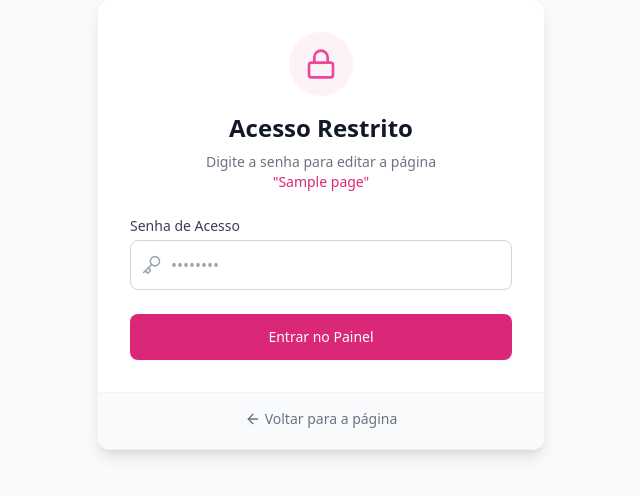
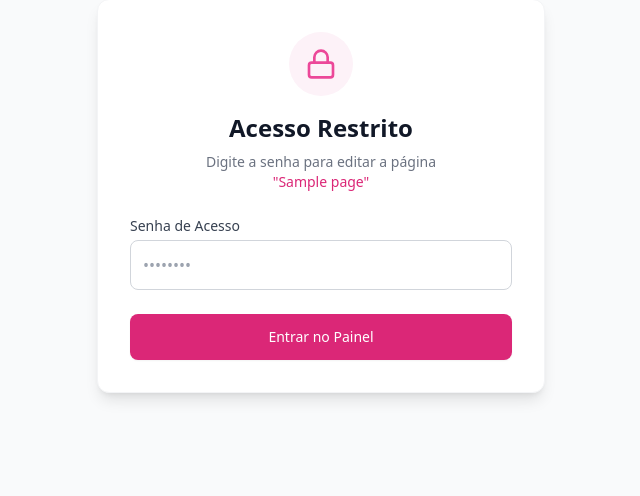
Before and after one commit to leanttro/phygital_casal, a Flask app: a page that uses templates/login.html in a window 1280 px wide. Shown: the part 142-638 px from the top of the page, without its empty margins (319-959 px from the left). Run offline with Flask 3, Linux system fonts and the light colour scheme; tables that the repository leaves empty hold one stand-in row (values such as "Sample post"); some libraries are stand-ins or nearby versions.

Commit message:
Update login.html

```diff
--- a/templates/login.html
+++ b/templates/login.html
@@ -60,7 +60,6 @@
                         <label class="block text-sm font-medium text-gray-700 mb-1">Sua Mensagem</label>
                         <textarea name="mensagem" rows="5"
                                   class="w-full border-gray-300 rounded-lg shadow-sm focus:ring-pink-500 focus:border-pink-500 p-2 border">{{ page.message }}</textarea>
-                        <p class="text-xs text-gray-500 mt-1">Dica: Use emojis para deixar mais bonito! 💖</p>
                     </div>
 
                     <div>
@@ -68,22 +67,41 @@
                         <div class="flex items-center space-x-2">
                             <input type="color" name="cor_fundo" value="{{ page.background_color }}"
                                    class="h-10 w-20 rounded cursor-pointer border border-gray-300 p-1">
-                            <span class="text-sm text-gray-500">Clique na cor para alterar</span>
+                            <span class="text-sm text-gray-500">Toque para escolher</span>
                         </div>
                     </div>
 
                     <hr class="border-gray-100">
 
                     <div>
-                        <label class="block text-sm font-medium text-gray-700 mb-1 flex items-center">
-                            <i data-lucide="music" class="w-4 h-4 mr-2 text-pink-500"></i> Link do Spotify
+                        <label class="block text-sm font-medium text-gray-700 mb-2 flex items-center">
+                            <i data-lucide="music" class="w-4 h-4 mr-2 text-pink-500"></i> Escolher Música (Spotify)
                         </label>
-                        <input type="text" name="spotify_url" value="{{ page.spotify_url if page.spotify_url else '' }}"
-                               placeholder="Cole o link da música ou playlist aqui..."
-                               class="w-full border-gray-300 rounded-lg shadow-sm focus:ring-pink-500 focus:border-pink-500 p-2 border">
-                        <p class="text-xs text-gray-500 mt-1">O sistema converte automaticamente para o player.</p>
+
+                        <input type="hidden" id="real_spotify_url" name="spotify_url" value="{{ page.spotify_url if page.spotify_url else '' }}">
+
+                        <div class="flex space-x-2 mb-3">
+                            <input type="text" id="spotify_query" placeholder="Digite o nome da música..."
+                                   class="flex-1 border-gray-300 rounded-lg shadow-sm p-2 border focus:ring-pink-500 focus:border-pink-500">
+                            <button type="button" onclick="searchSpotify()"
+                                    class="bg-gray-800 text-white px-4 py-2 rounded-lg hover:bg-gray-700 transition">
+                                <i data-lucide="search" class="w-4 h-4"></i>
+                            </button>
+                        </div>
+
+                        <div id="spotify_results" class="space-y-2 mb-4 hidden"></div>
+
+                        <div id="spotify_preview" class="mt-4">
+                            {% if page.spotify_url %}
+                                <p class="text-xs text-gray-500 mb-2 uppercase font-bold">Música Selecionada:</p>
+                                <iframe style="border-radius:12px" src="{{ page.spotify_url }}" width="100%" height="80" frameBorder="0" allowfullscreen="" allow="autoplay; clipboard-write; encrypted-media; fullscreen; picture-in-picture" loading="lazy"></iframe>
+                            {% else %}
+                                <div class="p-4 bg-gray-50 text-gray-400 text-sm text-center rounded border border-dashed">
+                                    Nenhuma música selecionada
+                                </div>
+                            {% endif %}
+                        </div>
                     </div>
-
                     <hr class="border-gray-100">
 
                     <div>
@@ -109,9 +127,6 @@
                             {% for photo in page.photos %}
                             <div class="relative group aspect-square rounded-lg overflow-hidden border border-gray-200">
                                 <img src="{{ photo.image_url }}" class="w-full h-full object-cover">
-                                <div class="absolute inset-0 bg-black/50 opacity-0 group-hover:opacity-100 transition flex items-center justify-center">
-                                    <span class="text-white text-xs font-bold">Salva</span>
-                                </div>
                             </div>
                             {% endfor %}
                         </div>
@@ -143,25 +158,14 @@
                 <form method="POST" class="p-8 pt-0 space-y-6">
                     <div>
                         <label class="block text-sm font-medium text-gray-700 mb-1">Senha de Acesso</label>
-                        <div class="relative">
-                            <div class="absolute inset-y-0 left-0 pl-3 flex items-center pointer-events-none text-gray-400">
-                                <i data-lucide="key" class="w-5 h-5"></i>
-                            </div>
-                            <input type="password" name="password" required placeholder="••••••••"
-                                   class="block w-full pl-10 pr-3 py-3 border border-gray-300 rounded-lg focus:ring-pink-500 focus:border-pink-500 transition-all">
-                        </div>
+                        <input type="password" name="password" required placeholder="••••••••"
+                               class="block w-full px-3 py-3 border border-gray-300 rounded-lg focus:ring-pink-500 focus:border-pink-500 transition-all">
                     </div>
 
-                    <button type="submit" class="w-full flex justify-center py-3 px-4 border border-transparent rounded-lg shadow-sm text-sm font-medium text-white bg-pink-600 hover:bg-pink-700 focus:outline-none focus:ring-2 focus:ring-offset-2 focus:ring-pink-500 transition-all">
+                    <button type="submit" class="w-full flex justify-center py-3 px-4 border border-transparent rounded-lg shadow-sm text-sm font-medium text-white bg-pink-600 hover:bg-pink-700 transition-all">
                         Entrar no Painel
                     </button>
                 </form>
-
-                <div class="bg-gray-50 px-8 py-4 text-center border-t border-gray-100">
-                    <a href="{{ url_for('love_page', slug=page.slug) }}" class="inline-flex items-center text-sm text-gray-500 hover:text-pink-600 transition">
-                        <i data-lucide="arrow-left" class="w-4 h-4 mr-1"></i> Voltar para a página
-                    </a>
-                </div>
             </div>
 
         {% endif %}
@@ -170,6 +174,69 @@
 
     <script>
         lucide.createIcons();
+
+        // Lógica de Busca do Spotify
+        async function searchSpotify() {
+            const query = document.getElementById('spotify_query').value;
+            const resultsDiv = document.getElementById('spotify_results');
+
+            if (!query) return;
+
+            resultsDiv.innerHTML = '<p class="text-sm text-gray-500 animate-pulse">Buscando...</p>';
+            resultsDiv.classList.remove('hidden');
+
+            try {
+                const response = await fetch(`/api/spotify-search?q=${encodeURIComponent(query)}`);
+                const data = await response.json();
+
+                resultsDiv.innerHTML = ''; // Limpa anterior
+
+                if (data.results && data.results.length > 0) {
+                    data.results.forEach(track => {
+                        // Cria o elemento visual da música
+                        const el = document.createElement('div');
+                        el.className = "flex items-center p-2 hover:bg-pink-50 cursor-pointer rounded border border-gray-100 transition";
+                        el.onclick = () => selectTrack(track.embed_url, track.name);
+
+                        el.innerHTML = `
+                            <img src="${track.image_url}" class="w-10 h-10 rounded mr-3 bg-gray-200">
+                            <div class="flex-1 overflow-hidden">
+                                <p class="text-sm font-medium text-gray-800 truncate">${track.name}</p>
+                                <p class="text-xs text-gray-500 truncate">${track.artist}</p>
+                            </div>
+                            <i data-lucide="plus-circle" class="w-5 h-5 text-gray-400"></i>
+                        `;
+                        resultsDiv.appendChild(el);
+                    });
+                    lucide.createIcons();
+                } else {
+                    resultsDiv.innerHTML = '<p class="text-sm text-gray-500">Nenhuma música encontrada.</p>';
+                }
+
+            } catch (error) {
+                console.error(error);
+                resultsDiv.innerHTML = '<p class="text-sm text-red-500">Erro ao buscar. Tente novamente.</p>';
+            }
+        }
+
+        function selectTrack(url, name) {
+            // 1. Atualiza o input oculto (que vai pro banco)
+            document.getElementById('real_spotify_url').value = url;
+
+            // 2. Limpa a busca
+            document.getElementById('spotify_results').classList.add('hidden');
+            document.getElementById('spotify_query').value = '';
+
+            // 3. Atualiza o Preview
+            const previewDiv = document.getElementById('spotify_preview');
+            previewDiv.innerHTML = `
+                <p class="text-xs text-green-600 mb-2 font-bold uppercase flex items-center">
+                    <i data-lucide="check" class="w-3 h-3 mr-1"></i> Selecionada: ${name}
+                </p>
+                <iframe style="border-radius:12px" src="${url}" width="100%" height="80" frameBorder="0" allowfullscreen="" allow="autoplay; clipboard-write; encrypted-media; fullscreen; picture-in-picture" loading="lazy"></iframe>
+            `;
+            lucide.createIcons();
+        }
     </script>
 </body>
 </html>
```
